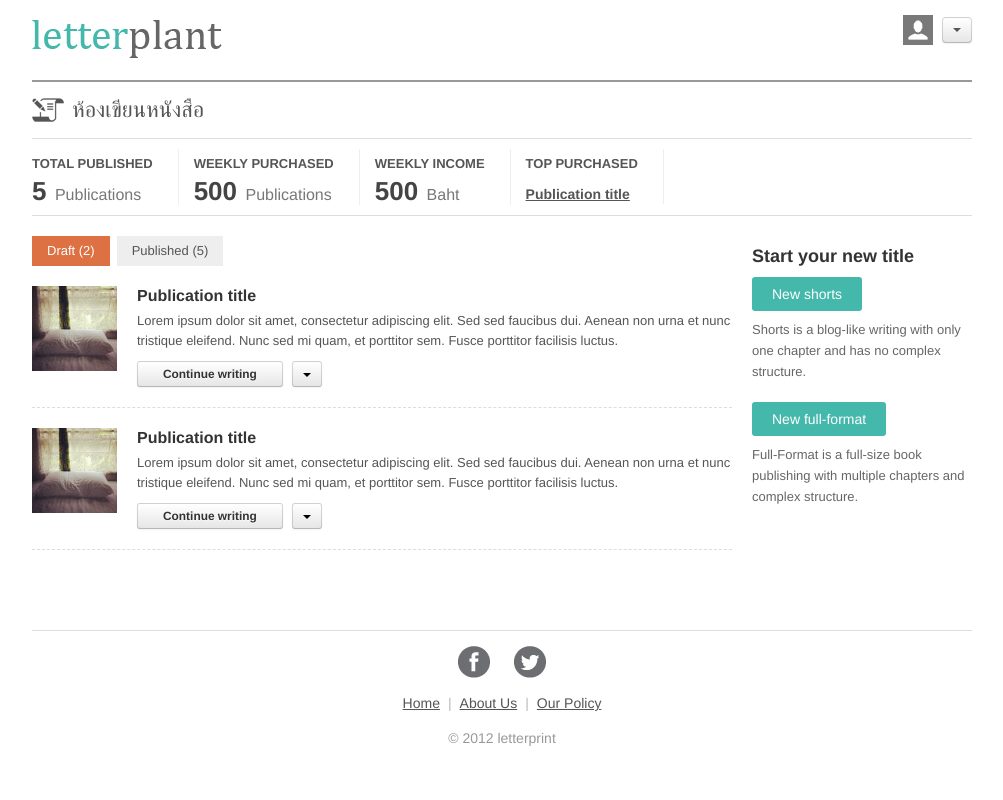
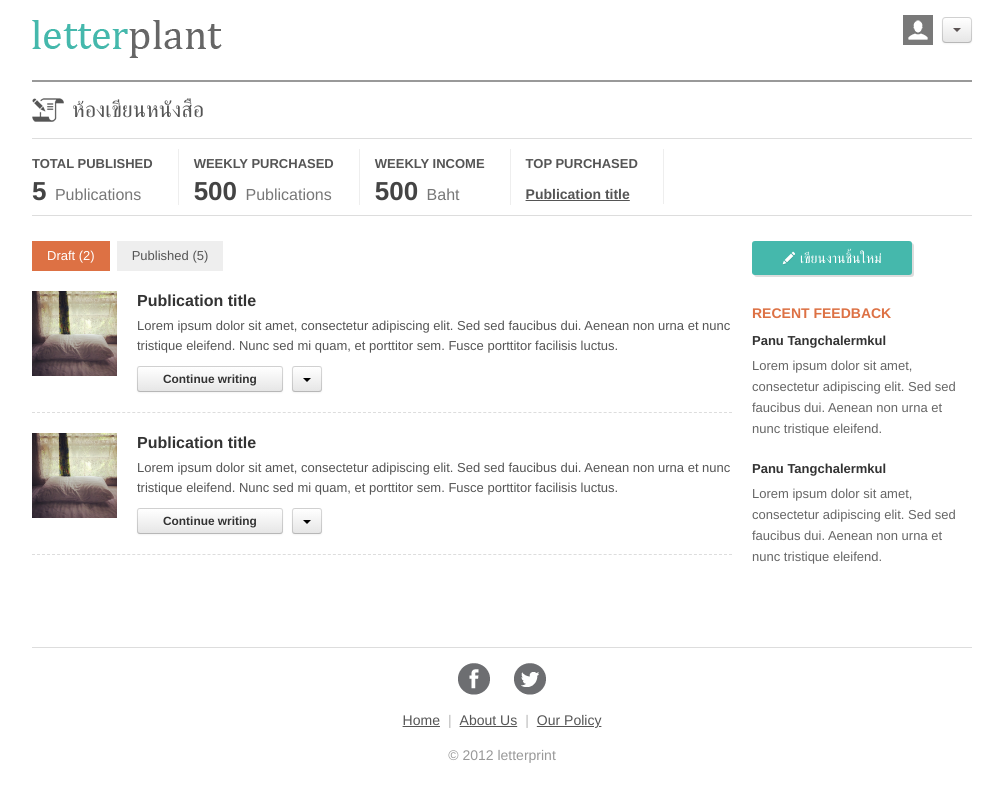
Before and after one commit to panuta/publishing, a Django app: page /writeroom/ in a window 1280 px wide. Shown: the whole page, without its empty margins (138-1141 px from the left). Run offline with Django 3.2, Linux system fonts and the light colour scheme; the visitor is signed in with stand-in values (Sample User, id 1); some libraries are stand-ins or nearby versions.

Commit message:
Changed writeroom page sidebar

```diff
--- a/static/css/style.css
+++ b/static/css/style.css
@@ -1032,7 +1032,7 @@ body.modal-open {
 }
 .page-writeroom .stats {
   border-bottom: 1px solid #DDD;
-  margin-bottom: 20px;
+  margin-bottom: 25px;
   padding: 10px 0px;
 }
 .page-writeroom .stats .stat {
@@ -1073,25 +1073,40 @@ body.modal-open {
   font-size: 18px;
   line-height: normal;
 }
-.page-writeroom .block-sidebar .new {
-  margin-bottom: 20px;
-}
-.page-writeroom .block-sidebar .new a {
+.page-writeroom .block-sidebar .new a.button-new-publication {
   background-color: #45b8ac;
   border-radius: 3px;
+  box-shadow: 2px 2px 0px #DDD;
   color: #FFF;
   display: inline-block;
-  padding: 7px 20px;
-}
-.page-writeroom .block-sidebar .new a:hover {
+  padding: 7px 30px;
+}
+.page-writeroom .block-sidebar .new a.button-new-publication:hover {
   background-color: #379389;
   text-decoration: none;
 }
-.page-writeroom .block-sidebar .new p {
+.page-writeroom .block-sidebar .feedbacks {
+  margin-top: 30px;
+}
+.page-writeroom .block-sidebar .feedbacks h3 {
+  color: #dd7144;
+  font-size: 14px;
+  font-weight: bold;
+  line-height: normal;
+}
+.page-writeroom .block-sidebar .feedbacks li {
+  list-style: none;
+  margin-bottom: 20px;
+}
+.page-writeroom .block-sidebar .feedbacks li .from {
+  font-size: 13px;
+  font-weight: bold;
+}
+.page-writeroom .block-sidebar .feedbacks li .feedback {
   color: #666;
   font-size: 13px;
   line-height: 21px;
-  margin-top: 8px;
+  margin-top: 4px;
 }
 .page-writeroom .block-list .types {
   margin-bottom: 20px;
--- a/static/css/style.page.less
+++ b/static/css/style.page.less
@@ -243,7 +243,7 @@
 
     .stats {
         border-bottom: 1px solid #DDD;
-        margin-bottom: 20px;
+        margin-bottom: 25px;
         padding: 10px 0px;
 
         .stat {
@@ -294,30 +294,48 @@
         }
 
         .new {
-            margin-bottom: 20px;
-
-            a {
+            a.button-new-publication {
                 background-color: @color_turquoise;
                 border-radius: 3px;
+                box-shadow: 2px 2px 0px #DDD;
                 color: #FFF;
                 display: inline-block;
-                padding: 7px 20px;
+                padding: 7px 30px;
 
                 &:hover {
                     background-color: @color_darker_turquoise;
                     text-decoration: none;
                 }
             }
-
-            p {
-                color: #666;
-                font-size: 13px;
-                line-height: 21px;
-                margin-top: 8px;
-            }
-        }
-
-
+        }
+
+        .feedbacks {
+            margin-top: 30px;
+
+            h3 {
+                color: @color_orange;
+                font-size: 14px;
+                font-weight: bold;
+                line-height: normal;
+            }
+
+            li {
+                list-style: none;
+                margin-bottom: 20px;
+
+                .from {
+                    font-size: 13px;
+                    font-weight: bold;
+                }
+
+                .feedback {
+                    color: #666;
+                    font-size: 13px;
+                    line-height: 21px;
+                    margin-top: 4px;
+                }
+            }
+        }
     }
 
     .block-list {
--- a/templates/accounts/writeroom.html
+++ b/templates/accounts/writeroom.html
@@ -64,14 +64,21 @@ $(document).ready(function() {
                 </ul>
             </div>
             <div class="span3 block-sidebar">
-                <h2>Start your new title</h2>
                 <div class="new">
-                    <a href="#">New shorts</a>
-                    <p>Shorts is a blog-like writing with only one chapter and has no complex structure.</p>
+                    <a href="#" class="button-new-publication"><i class="icon-pencil icon-white"></i> เขียนงานชิ้นใหม่</a>
                 </div>
-                <div class="new">
-                    <a href="#">New full-format</a>
-                    <p>Full-Format is a full-size book publishing with multiple chapters and complex structure.</p>
+                <div class="feedbacks">
+                    <h3>RECENT FEEDBACK</h3>
+                    <ul>
+                        <li>
+                            <div class="from">Panu Tangchalermkul</div>
+                            <div class="feedback">Lorem ipsum dolor sit amet, consectetur adipiscing elit. Sed sed faucibus dui. Aenean non urna et nunc tristique eleifend.</div>
+                        </li>
+                        <li>
+                            <div class="from">Panu Tangchalermkul</div>
+                            <div class="feedback">Lorem ipsum dolor sit amet, consectetur adipiscing elit. Sed sed faucibus dui. Aenean non urna et nunc tristique eleifend.</div>
+                        </li>
+                    </ul>
                 </div>
             </div>
         </div>
```
